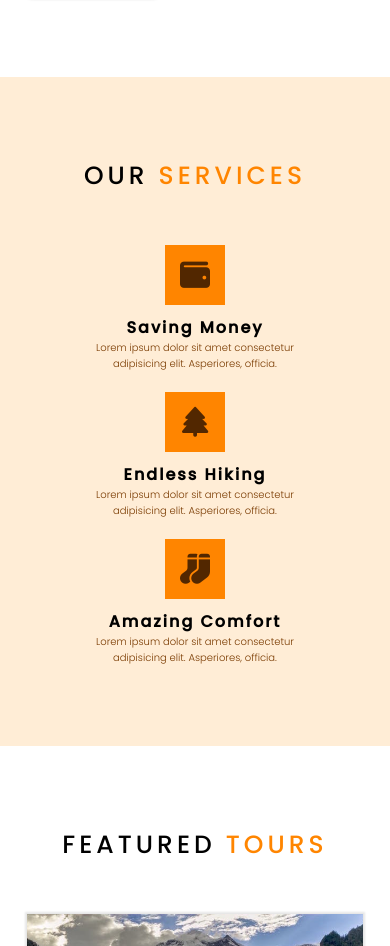
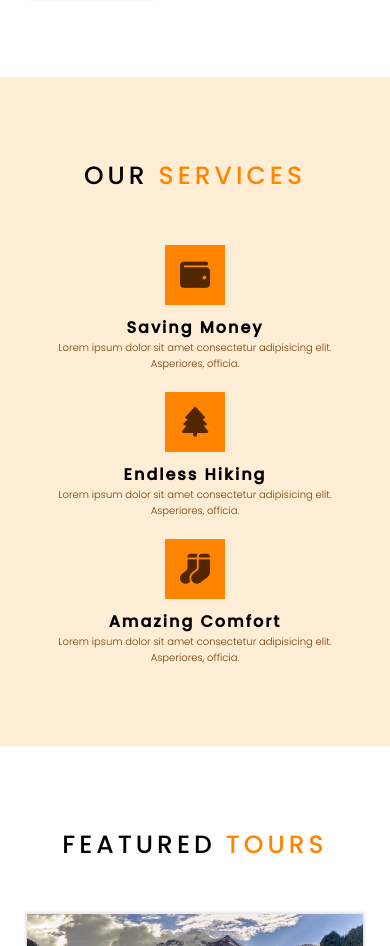
Before and after one commit to freeCodeProjects/backroads, a plain HTML site: page index.html in a window 390 px wide. Shown: the part 1565-2511 px from the top of the page. Drawn offline with Linux system fonts and the light colour scheme.

Commit message:
style: style change for small screen

```diff
--- a/styles.css
+++ b/styles.css
@@ -291,6 +291,9 @@ a:active {
 .services {
   padding         : 8rem;
   background-color: #FFEDD6;
+  display         : flex;
+  align-items     : center;
+  justify-content : center;
 }
 
 .services__content {
@@ -298,7 +301,6 @@ a:active {
   justify-items : center;
   align-items   : center;
   flex-direction: column;
-  width         : 100%;
 }
 
 .services-list {
```
